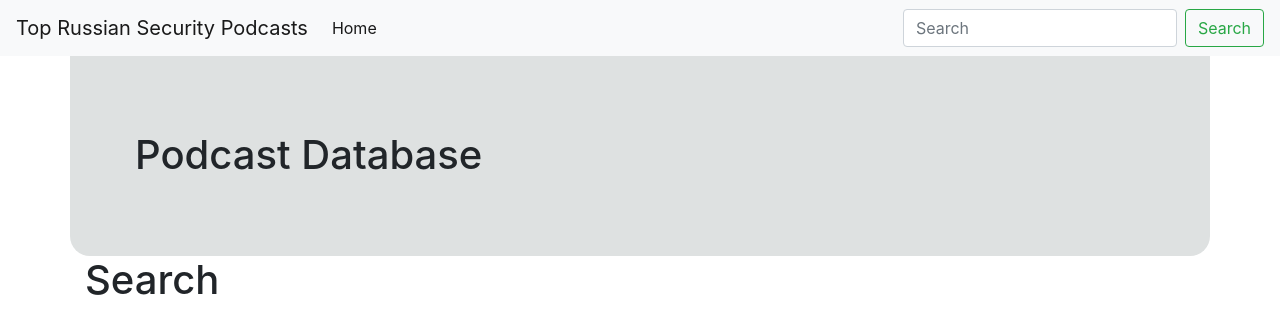
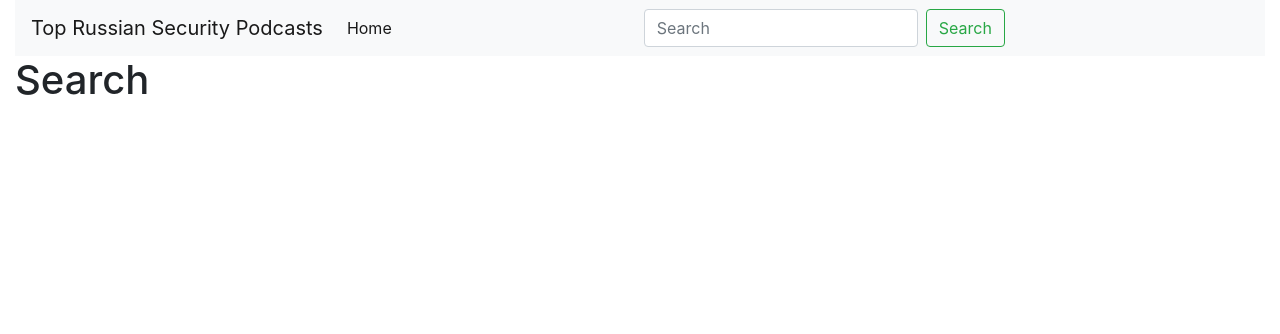
Before and after one commit to chriswebb09/pythonsearch, a Flask app: page /search/1 in a window 1280 px wide. Shown: the top 334 px of the page. Run offline with Flask 2, Linux system fonts and the light colour scheme; some libraries are stand-ins or nearby versions.

Commit message:
update navbar

```diff
--- a/server.py
+++ b/server.py
@@ -45,7 +45,8 @@ def detail(id=None):
 
 @app.route('/search/<term>')
 def search(term: None):
-    return render_template('search.html')
+    print("here")
+    return render_template('search.html', data=data, search=term)
 
 if __name__ == '__main__':
     app.run(debug = True)
--- a/templates/layout.html
+++ b/templates/layout.html
@@ -13,48 +13,45 @@
     <link rel="stylesheet" href="https://stackpath.bootstrapcdn.com/bootstrap/4.2.1/css/bootstrap.min.css">
     <link rel="stylesheet" href="{{url_for('static', filename='main.css')}}">
     <title>Paper Sales</title>
+    <script>
+
+      function search(term) {
+         window.location.assign("/search/" + term);
+      }
+
+      $(document).ready(function() {
+
+        $("#search_button").click(function() {
+          let text = $("#search_input").val()
+          search(text);
+        })
+      })
+    </script>
   </head>
   <body>
+    <div class="container-fluid">
       <nav class="navbar navbar-expand-lg navbar-light bg-light">
-      <a class="navbar-brand" href="#">Top Russian Security Podcasts</a>
+        <a class="navbar-brand" href="/">Top Russian Security Podcasts</a>
         <button class="navbar-toggler" type="button" data-toggle="collapse" data-target="#navbarSupportedContent" aria-controls="navbarSupportedContent" aria-expanded="false" aria-label="Toggle navigation">
           <span class="navbar-toggler-icon"></span>
         </button>
-
         <div class="collapse navbar-collapse" id="navbarSupportedContent">
           <ul class="navbar-nav mr-auto">
             <li class="nav-item active">
               <a class="nav-link" href="/">Home <span class="sr-only">(current)</span></a>
             </li>
           </ul>
-        <form class="form-inline my-2 my-lg-0">
-          <input class="form-control mr-sm-2" type="search" placeholder="Search" aria-label="Search">
+        </div>
+        <div class="collapse navbar-collapse" id="navbarSupportedContent">
+          <ul class="navbar-nav mr-auto">
+            <input id="search_input" class="form-control mr-sm-2" type="search" placeholder="Search" aria-label="Search">
             <button id="search_button" class="btn btn-outline-success my-2 my-sm-0" type="submit">Search</button>
-        </form>
+          </ul>
         </div>
       </nav>
-    <div class="container">
-      <div class="row">
-        <div class="col" id="header">
-            <h1>Podcast Database</h1>
-        </div>
-      </div>
+
       {% block content %}
-
       {% endblock %}
     </div>
   </body>
-  <script>
-
-    function search(term) {
-      window.location.href = "/search/" + term;
-    }
-
-    $(document).ready(function() {
-      $("#search_button").click(function() {
-        console.log("search");
-        search("hello");
-      })
-    });
-  </script>
 </html>
--- a/templates/search.html
+++ b/templates/search.html
@@ -4,6 +4,4 @@
 
 <h1>Search</h1>
 
-<div id="content"></div>
-
 {% endblock %}
```
Lines whose indentation alone changed are shown as unchanged.
